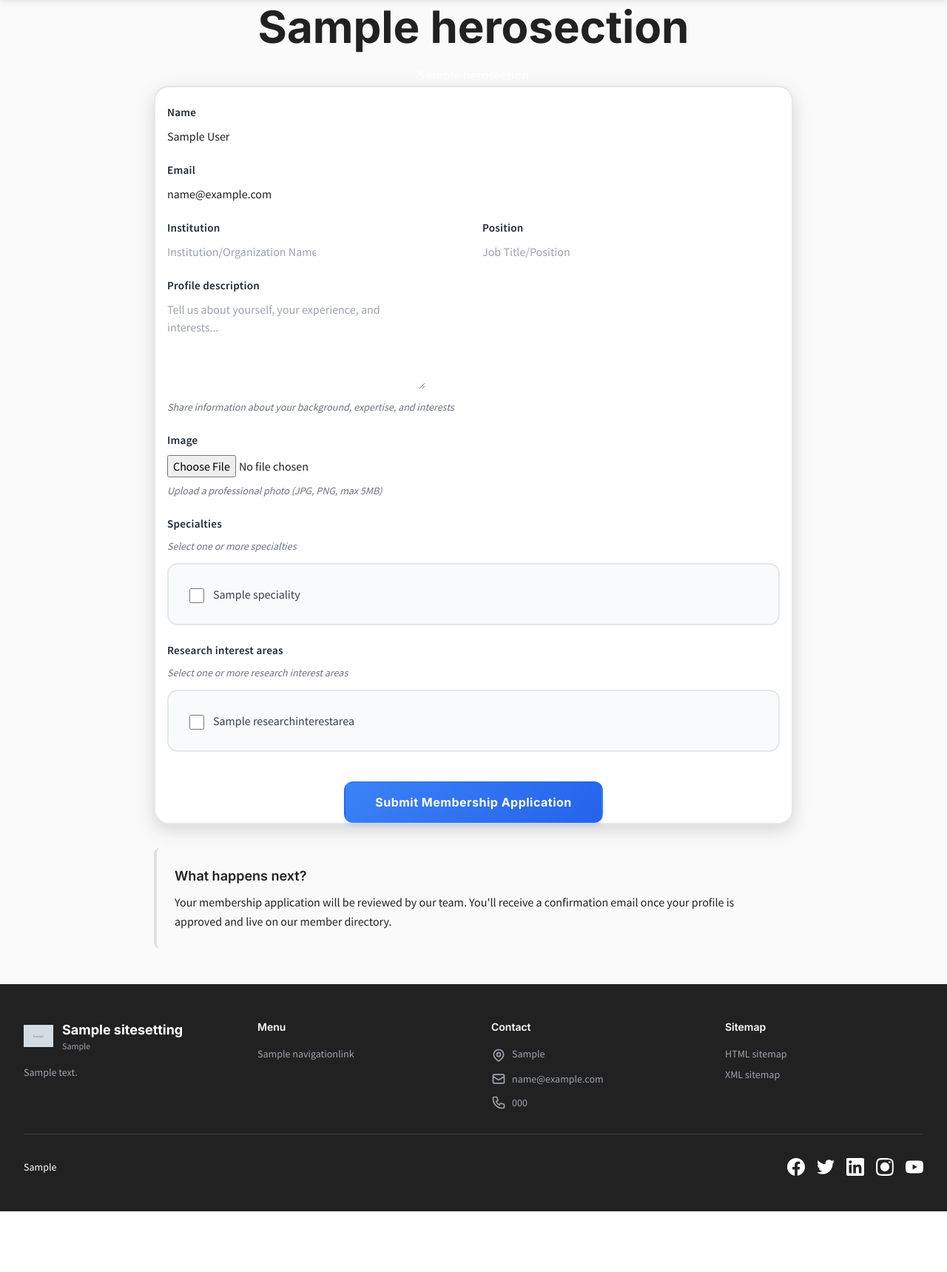
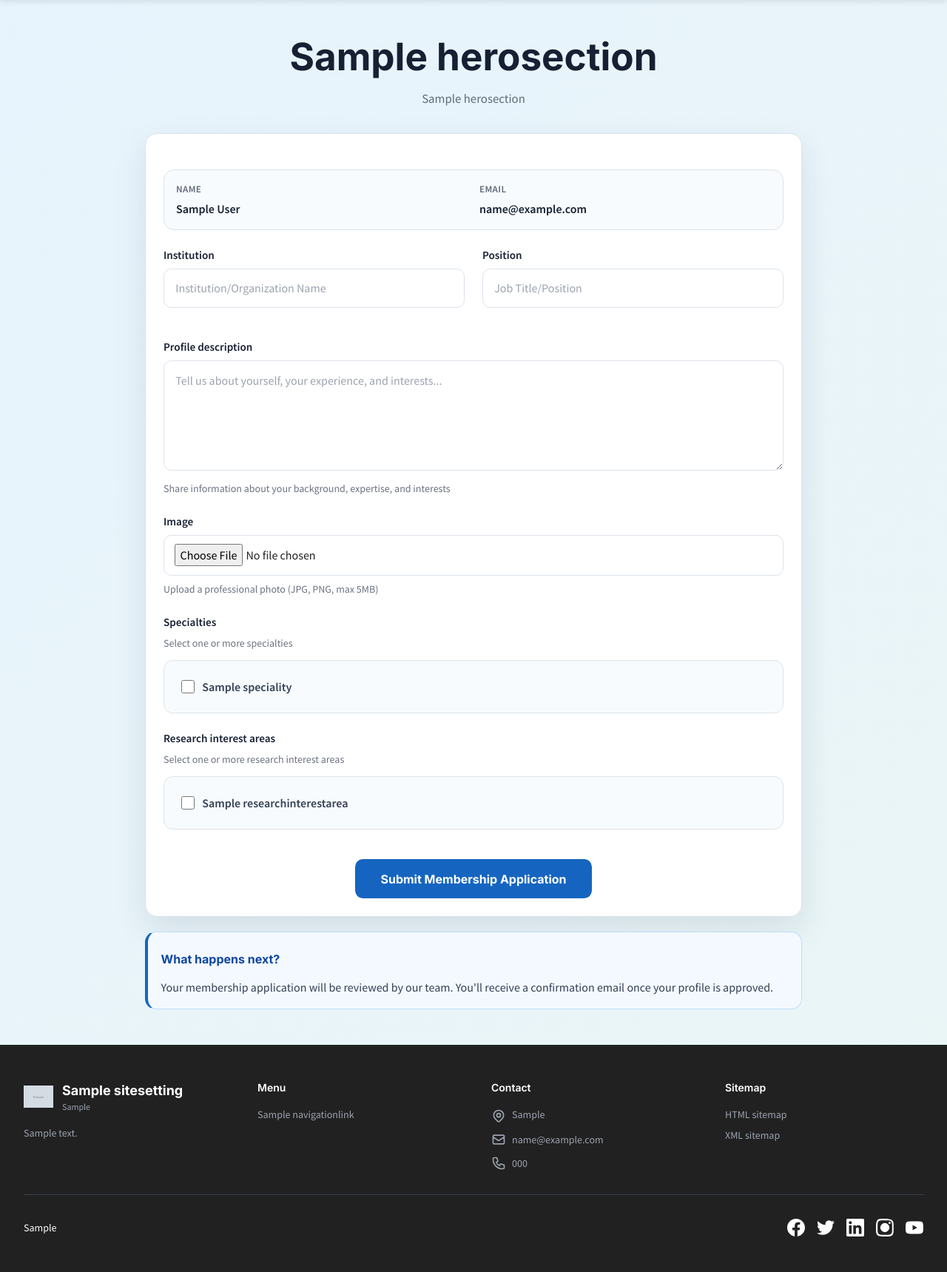
Before and after one commit to FKC117/bsbcs_cms_live, a Django app: template templates/pages/membership_form.html in a window 1280 px wide. Shown: the part 81-1800 px from the top of the page at 74% size. Before the commit the page ends 1718 px from the top, so only its background shows below. Run offline with Django 5.2, Linux system fonts and the light colour scheme; the template is opened without the code that fills it: values that come from a table or form of the project are taken from there, others are empty; a user stored in the database is signed in; data comes from the database, SQL or seed files in the repository; tables that the repository leaves empty hold one stand-in row (values such as "Sample post"); grey boxes marked "Sample" are stand-in pictures; some libraries are stand-ins or nearby versions; some web fonts are replaced.

Commit message:
membership form is live

```diff
--- a/templates/pages/membership_form.html
+++ b/templates/pages/membership_form.html
@@ -5,6 +5,35 @@
 
 {% block extra_head %}
 <style>
+    .membership-page {
+        background:
+            linear-gradient(135deg, rgba(227, 242, 253, 0.78), rgba(224, 242, 241, 0.58)),
+            #f6f9fc;
+    }
+    .membership-header {
+        padding: 3rem 1rem 2rem;
+        text-align: center;
+    }
+    .membership-header h1 {
+        margin: 0;
+        color: #172033;
+        font-family: Inter, sans-serif;
+        font-size: clamp(2rem, 4vw, 3.25rem);
+        line-height: 1.1;
+        letter-spacing: 0;
+    }
+    .membership-header p {
+        max-width: 42rem;
+        margin: 1rem auto 0;
+        color: #5f6b7a;
+        font-size: 1.05rem;
+        line-height: 1.65;
+    }
+    .membership-shell {
+        max-width: 920px;
+        margin: 0 auto;
+        padding: 0 1rem 3rem;
+    }
     .form-error {
         color: #dc2626;
         font-size: 0.875rem;
@@ -12,35 +41,46 @@
         font-weight: 500;
     }
     .form-field {
-        margin-bottom: 1.5rem;
+        margin-bottom: 1.2rem;
     }
     .form-label {
         display: block;
         font-weight: 700;
-        margin-bottom: 0.625rem;
-        color: #1f2937;
+        margin-bottom: 0.5rem;
+        color: #172033;
         font-size: 0.95rem;
-        letter-spacing: 0.25px;
     }
     .form-input,
     .form-textarea,
-    .form-select {
+    .form-select,
+    .form-control,
+    .form-field input[type="text"],
+    .form-field input[type="email"],
+    .form-field input[type="file"],
+    .form-field textarea,
+    .form-field select {
         width: 100%;
-        padding: 0.875rem;
-        border: 2px solid #e5e7eb;
-        border-radius: 0.75rem;
+        padding: 0.85rem 0.95rem;
+        border: 1px solid #dce3ec;
+        border-radius: 0.65rem;
         font-size: 1rem;
-        transition: all 0.3s ease;
-        background-color: #fafbfc;
+        transition: border-color 0.2s ease, box-shadow 0.2s ease;
+        background-color: #fff;
         font-family: inherit;
     }
     .form-input:focus,
     .form-textarea:focus,
-    .form-select:focus {
+    .form-select:focus,
+    .form-control:focus,
+    .form-field input[type="text"]:focus,
+    .form-field input[type="email"]:focus,
+    .form-field input[type="file"]:focus,
+    .form-field textarea:focus,
+    .form-field select:focus {
         outline: none;
-        border-color: #3b82f6;
+        border-color: #1565c0;
         background-color: #fff;
-        box-shadow: 0 0 0 4px rgba(59, 130, 246, 0.1), 0 0 0 0 rgba(59, 130, 246, 0.2);
+        box-shadow: 0 0 0 4px rgba(21, 101, 192, 0.12);
     }
     .form-input::placeholder {
         color: #9ca3af;
@@ -50,84 +90,89 @@
         min-height: 8rem;
         font-family: inherit;
     }
+    .form-field textarea {
+        min-height: 8.5rem;
+        resize: vertical;
+    }
+    .form-field input[type="file"] {
+        padding: 0.7rem 0.85rem;
+        cursor: pointer;
+    }
     .checkbox-group {
         display: grid;
-        grid-template-columns: repeat(auto-fit, minmax(250px, 1fr));
-        gap: 1rem;
-        border: 2px solid #e5e7eb;
-        padding: 1.25rem;
-        border-radius: 0.875rem;
-        background-color: #f9fafb;
-        transition: all 0.3s ease;
+        grid-template-columns: repeat(auto-fit, minmax(220px, 1fr));
+        gap: 0.7rem;
+        border: 1px solid #dce3ec;
+        padding: 1rem;
+        border-radius: 0.8rem;
+        background-color: #f8fbfd;
+        transition: border-color 0.2s ease, background-color 0.2s ease;
     }
     .checkbox-group:focus-within {
-        border-color: #3b82f6;
-        background-color: #f3f4f6;
+        border-color: #1565c0;
+        background-color: #fff;
     }
     .checkbox-item {
         display: flex;
         align-items: flex-start;
-        padding: 0.5rem;
+        padding: 0.45rem;
     }
     .checkbox-item input[type="checkbox"] {
-        margin-right: 0.75rem;
-        margin-top: 0.25rem;
-        width: 1.25rem;
-        height: 1.25rem;
-        border: 2px solid #d1d5db;
+        margin-right: 0.65rem;
+        margin-top: 0.2rem;
+        width: 1.1rem;
+        height: 1.1rem;
+        border: 1px solid #d1d5db;
         border-radius: 0.375rem;
         cursor: pointer;
         transition: all 0.2s ease;
         flex-shrink: 0;
-        accent-color: #3b82f6;
+        accent-color: #1565c0;
     }
     .checkbox-item input[type="checkbox"]:hover {
-        border-color: #3b82f6;
+        border-color: #1565c0;
     }
     .checkbox-item input[type="checkbox"]:checked {
-        background-color: #3b82f6;
-        border-color: #3b82f6;
+        background-color: #1565c0;
+        border-color: #1565c0;
     }
     .checkbox-item label {
         cursor: pointer;
         margin: 0;
-        font-weight: 500;
-        color: #374151;
+        font-weight: 600;
+        color: #334155;
         user-select: none;
     }
     .help-text {
         font-size: 0.875rem;
         color: #6b7280;
         margin-top: 0.5rem;
-        font-style: italic;
+        line-height: 1.5;
     }
     .btn-submit {
-        background: linear-gradient(135deg, #3b82f6 0%, #2563eb 100%);
+        background: #1565c0;
         color: white;
-        padding: 0.875rem 2.5rem;
-        border: 2px solid transparent;
-        border-radius: 0.75rem;
-        font-weight: 700;
+        padding: 0.9rem 1.5rem;
+        border: 0;
+        border-radius: 0.65rem;
+        font-weight: 800;
         cursor: pointer;
         font-size: 1rem;
-        transition: all 0.3s ease;
-        box-shadow: 0 4px 6px -1px rgba(59, 130, 246, 0.2);
-        letter-spacing: 0.5px;
+        transition: background 0.2s ease, transform 0.2s ease;
+        min-width: min(100%, 320px);
     }
     .btn-submit:hover {
-        background: linear-gradient(135deg, #2563eb 0%, #1d4ed8 100%);
-        transform: translateY(-2px);
-        box-shadow: 0 10px 15px -3px rgba(59, 130, 246, 0.3);
+        background: #0d47a1;
+        transform: translateY(-1px);
     }
     .btn-submit:active {
         transform: translateY(0);
-        box-shadow: 0 4px 6px -1px rgba(59, 130, 246, 0.2);
     }
     .alert {
         padding: 1.25rem;
         border-radius: 0.875rem;
         margin-bottom: 1.5rem;
-        border: 2px solid #fecaca;
+        border: 1px solid #fecaca;
         background-color: #fef2f2;
     }
     .alert-error {
@@ -135,49 +180,97 @@
         color: #7f1d1d;
     }
     .form-container {
-        border: 2px solid #e5e7eb;
-        border-radius: 1.25rem;
+        border: 1px solid #dce3ec;
+        border-radius: 1rem;
         background-color: #fff;
-        transition: all 0.3s ease;
+        box-shadow: 0 18px 45px rgba(21, 41, 72, 0.10);
     }
-    .form-container:hover {
-        border-color: #d1d5db;
-        box-shadow: 0 1px 3px rgba(0, 0, 0, 0.05);
+    .profile-summary {
+        display: grid;
+        grid-template-columns: repeat(2, minmax(0, 1fr));
+        gap: 1rem;
+        margin-bottom: 1.5rem;
+        padding: 1rem;
+        border-radius: 0.9rem;
+        background: #f8fbfd;
+        border: 1px solid #dce3ec;
+    }
+    .profile-summary span {
+        display: block;
+        color: #5f6b7a;
+        font-size: 0.82rem;
+        font-weight: 700;
+        text-transform: uppercase;
+        letter-spacing: 0.03em;
+    }
+    .profile-summary strong {
+        display: block;
+        margin-top: 0.25rem;
+        color: #172033;
+        font-size: 1rem;
+        word-break: break-word;
+    }
+    .next-box {
+        margin-top: 1.25rem;
+        border: 1px solid #bbdefb;
+        border-left: 4px solid #1565c0;
+        border-radius: 0.9rem;
+        background: #f4f9ff;
+        padding: 1rem 1.1rem;
+    }
+    .next-box h3 {
+        margin: 0 0 0.35rem;
+        color: #0d47a1;
+        font-size: 1rem;
+        font-weight: 800;
+    }
+    .next-box p {
+        margin: 0;
+        color: #334155;
+        line-height: 1.55;
+    }
+    @media (max-width: 640px) {
+        .membership-header {
+            padding: 2rem 1rem 1.25rem;
+        }
+        .membership-header p {
+            font-size: 0.95rem;
+        }
+        .membership-shell {
+            padding: 0 0.85rem 2rem;
+        }
+        .form-container {
+            border-radius: 0.85rem;
+        }
+        .profile-summary {
+            grid-template-columns: 1fr;
+        }
+        .checkbox-group {
+            grid-template-columns: 1fr;
+        }
+        .grid.grid-cols-1.md\:grid-cols-2 {
+            gap: 0;
+        }
     }
 </style>
 {% endblock %}
 
 {% block content %}
-<!-- Hero Section with Gradient Background -->
-<div class="relative bg-gradient-to-br from-blue-600 via-blue-500 to-purple-600 text-white py-20 sm:py-24">
-    <div class="absolute inset-0 overflow-hidden">
-        <div class="absolute -top-40 -right-40 w-80 h-80 bg-blue-400 rounded-full mix-blend-multiply filter blur-xl opacity-20 animate-pulse"></div>
-        <div class="absolute -bottom-8 left-20 w-80 h-80 bg-purple-400 rounded-full mix-blend-multiply filter blur-xl opacity-20 animate-pulse delay-2000"></div>
-    </div>
-    <div class="relative z-10 max-w-4xl mx-auto px-4 sm:px-6 lg:px-8 text-center">
+<div class="membership-page">
+    <section class="membership-header">
         {% if hero %}
-        <h1 class="text-4xl sm:text-5xl lg:text-6xl font-bold mb-4 leading-tight">
-            {{ hero.title|default:"Join Our Community" }}
-        </h1>
-        {% if hero.subtitle %}
-        <p class="text-lg sm:text-xl text-blue-100 max-w-2xl mx-auto">{{ hero.subtitle }}</p>
+            <h1>{{ hero.title|default:"Join Our Community" }}</h1>
+            {% if hero.subtitle %}
+                <p>{{ hero.subtitle }}</p>
+            {% endif %}
+        {% else %}
+            <h1>Join Our Community</h1>
+            <p>Share your expertise and contribute to our growing network of professionals.</p>
         {% endif %}
-        {% else %}
-        <h1 class="text-4xl sm:text-5xl lg:text-6xl font-bold mb-4 leading-tight">
-            Join Our Community
-        </h1>
-        <p class="text-lg sm:text-xl text-blue-100 max-w-2xl mx-auto">
-            Share your expertise and contribute to our growing network of professionals
-        </p>
-        {% endif %}
-    </div>
-</div>
+    </section>
 
-<div class="pt-12 pb-12">
-    <div class="max-w-4xl mx-auto px-4 sm:px-6 lg:px-8">
-
-        <!-- Form Section -->
-        <div class="form-container shadow-xl p-8 rounded-2xl bg-white relative z-10 transform -translate-y-20 ml-6 sm:ml-8 lg:ml-12">
+    <div class="membership-shell">
+        <div class="form-container p-6 sm:p-8">
             {% if form.non_field_errors %}
             <div class="alert alert-error rounded-lg mb-6">
                 <div class="flex items-start">
@@ -198,20 +291,16 @@
 
             <form method="post" enctype="multipart/form-data" class="space-y-6">
                 {% csrf_token %}
-                <div class="px-4 sm:px-6 lg:px-8">
 
                 <!-- User identity (read-only) -->
-                <div class="form-field">
-                    <label class="form-label">Name</label>
-                    <div class="form-input" style="background:transparent;border:none;padding:0;">
-                        {{ user_profile.name }}
+                <div class="profile-summary">
+                    <div>
+                        <span>Name</span>
+                        <strong>{{ user_profile.name }}</strong>
                     </div>
-                </div>
-
-                <div class="form-field">
-                    <label class="form-label">Email</label>
-                    <div class="form-input" style="background:transparent;border:none;padding:0;">
-                        {{ user_profile.email }}
+                    <div>
+                        <span>Email</span>
+                        <strong>{{ user_profile.email }}</strong>
                     </div>
                 </div>
 
@@ -346,19 +435,12 @@
                         Submit Membership Application
                     </button>
                 </div>
-                </div>
             </form>
         </div>
 
-        <!-- Info Box -->
-        <div class="mt-8 bg-blue-50 border-l-4 border-blue-400 p-6 rounded">
-            <h3 class="text-lg font-semibold text-blue-900 mb-2">
-                What happens next?
-            </h3>
-            <p class="text-blue-800">
-                Your membership application will be reviewed by our team.
-                You'll receive a confirmation email once your profile is approved and live on our member directory.
-            </p>
+        <div class="next-box">
+            <h3>What happens next?</h3>
+            <p>Your membership application will be reviewed by our team. You'll receive a confirmation email once your profile is approved.</p>
         </div>
     </div>
 </div>
```
